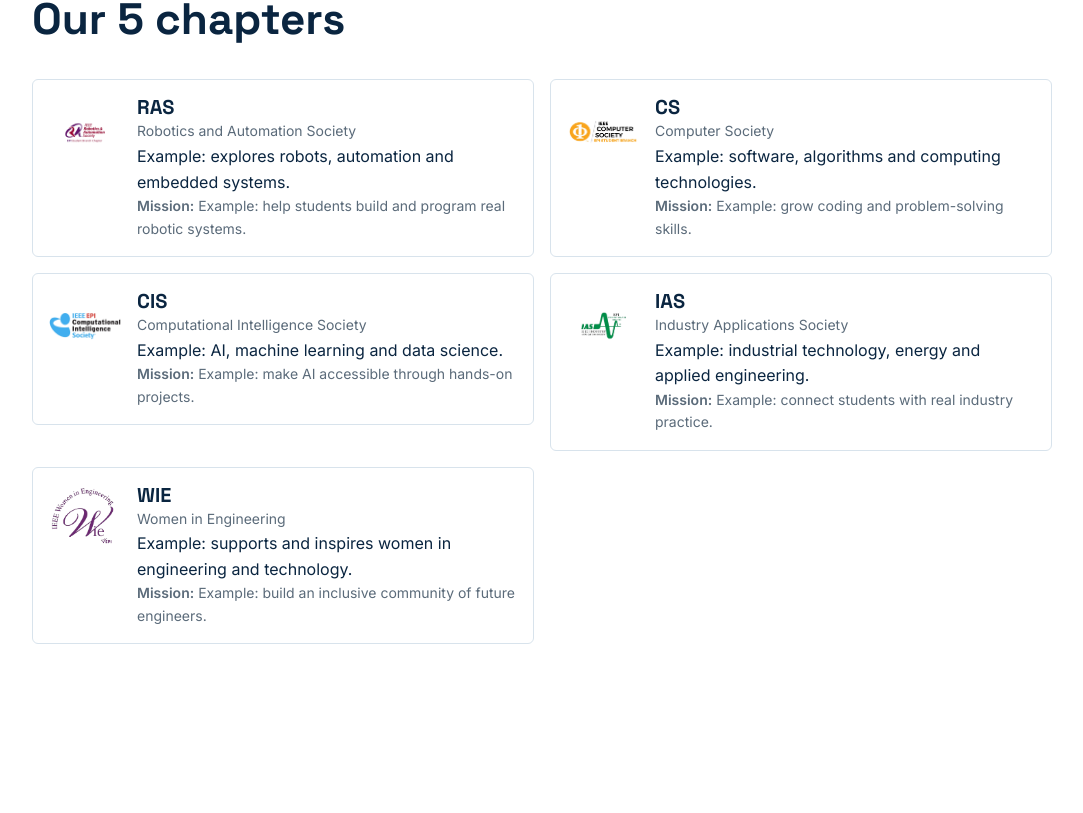
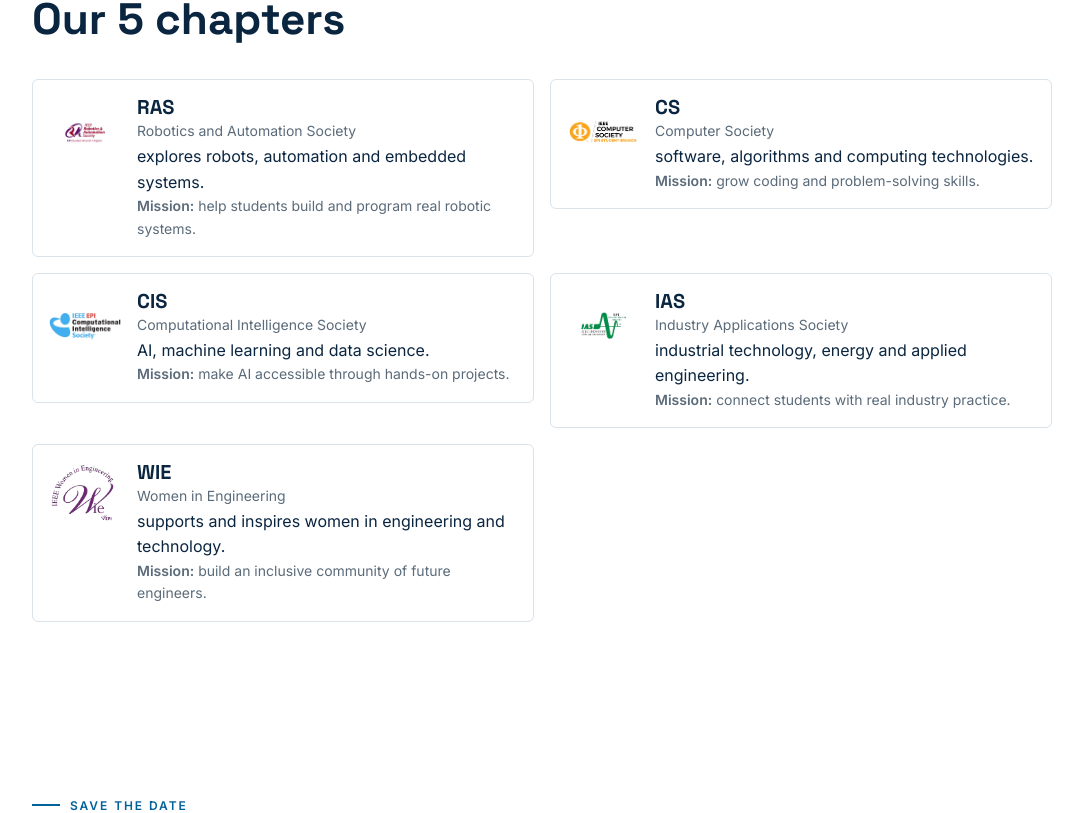
Before and after one commit to Karim1412/ieee_app, a React (Vite) app: page / in a window 1280 px wide. Shown: the part 2409-3222 px from the top of the page, without its empty margins (98-1181 px from the left). Built offline with nearby package versions, Linux system fonts and the light colour scheme.

Commit message:
Update application features and fixes

```diff
--- a/src/data/content.ts
+++ b/src/data/content.ts
@@ -26,7 +26,7 @@ export const ABOUT_IEEE = {
 }
 export const ABOUT_SB = {
   title: 'What is IEEE EPI SB?',
-  text: 'Example: IEEE EPI SB is the IEEE Student Branch of EPI Digital School. We bring students together around technology, innovation and leadership through workshops, competitions and community events.', // TODO: your real text
+  text: 'IEEE EPI SB is the IEEE Student Branch of EPI Digital School. We bring students together around technology, innovation and leadership through workshops, competitions and community events.', // TODO: your real text
 }
 
 // ---------- CHAPTERS ----------
@@ -34,24 +34,24 @@ export interface Chapter { id: string; name: string; full: string; logo: string;
 export const CHAPTERS: Chapter[] = [
   { id: 'ras', name: 'RAS', full: 'Robotics and Automation Society',
     logo: '/images/chapters/ras.png',
-    description: 'Example: explores robots, automation and embedded systems.',
-    mission: 'Example: help students build and program real robotic systems.' },
+    description: 'explores robots, automation and embedded systems.',
+    mission: 'help students build and program real robotic systems.' },
   { id: 'cs', name: 'CS', full: 'Computer Society',
     logo: '/images/chapters/cs.png',
-    description: 'Example: software, algorithms and computing technologies.',
-    mission: 'Example: grow coding and problem-solving skills.' },
+    description: 'software, algorithms and computing technologies.',
+    mission: 'grow coding and problem-solving skills.' },
   { id: 'cis', name: 'CIS', full: 'Computational Intelligence Society',
     logo: '/images/chapters/cis.png',
-    description: 'Example: AI, machine learning and data science.',
-    mission: 'Example: make AI accessible through hands-on projects.' },
+    description: 'AI, machine learning and data science.',
+    mission: 'make AI accessible through hands-on projects.' },
   { id: 'ias', name: 'IAS', full: 'Industry Applications Society',
     logo: '/images/chapters/ias.png',
-    description: 'Example: industrial technology, energy and applied engineering.',
-    mission: 'Example: connect students with real industry practice.' },
+    description: 'industrial technology, energy and applied engineering.',
+    mission: 'connect students with real industry practice.' },
   { id: 'wie', name: 'WIE', full: 'Women in Engineering',
     logo: '/images/chapters/wie.png',
-    description: 'Example: supports and inspires women in engineering and technology.',
-    mission: 'Example: build an inclusive community of future engineers.' },
+    description: 'supports and inspires women in engineering and technology.',
+    mission: 'build an inclusive community of future engineers.' },
 ]
 
 // ---------- EVENTS ----------
@@ -59,19 +59,19 @@ export const CHAPTERS: Chapter[] = [
 export interface EventItem { id: string; name: string; date: string; description: string; photos: string[] }
 export const EVENTS: EventItem[] = [
   { id: 'ieee-day', name: 'IEEE Day', date: '15 October 2026',
-    description: 'Example: the yearly celebration of IEEE and the ways engineers and technology improve the world, with activities for our members.', // TODO
+    description: 'the yearly celebration of IEEE and the ways engineers and technology improve the world, with activities for our members.', // TODO
     photos: ['/images/events/ieee-day.jpg', '/images/events/ieee-day1.jpg', '/images/events/ieee-day2.jpg'] },
-  { id: 'ieee-xtreme', name: 'IEEE Xtreme', date: 'Example: October 2025',
-    description: 'Example: a 24-hour global programming competition where student teams solve algorithmic problems.',
-    photos: ['/images/events/ieee-xtreme.jpg', '/images/events/ieee-xtreme1.jpg'] },
-  { id: 'robostation', name: 'Robostation', date: 'Example: Coming Soon 2026',
-    description: 'Example: a robotics event with workshops, challenges and live demos.',
+  { id: 'ieee-xtreme', name: 'IEEE Xtreme', date: '31 October 2026',
+    description: 'a 24-hour global programming competition where student teams solve algorithmic problems.',
+    photos: ['/images/events/ieee-xtreme1.jpg', '/images/events/ieee-xtreme2.jpg'] },
+  { id: 'robostation', name: 'Robostation', date: 'Coming Soon',
+    description: 'a robotics event with workshops, challenges and live demos.',
     photos: ['/images/events/robostation.jpg', '/images/events/robostation1.jpg'] },
-  { id: 'mystery-night', name: 'Mystery Night', date: 'Example: December 2025',
-    description: 'Example: a night of puzzles, clues and teamwork where teams race to solve the mystery.',
+  { id: 'mystery-night', name: 'Mystery Night', date: 'Coming Soon',
+    description: 'a night of puzzles, clues and teamwork where teams race to solve the mystery.',
     photos: ['/images/events/mystery-night.jpg', '/images/events/mystery-night1.jpg'] },
-  { id: 'hackarena', name: 'Hackarena', date: 'Example: May 2026',
-    description: 'Example: a hackathon where teams build a working project in a limited time.',
+  { id: 'hackarena', name: 'Hackarena', date: 'Coming Soon',
+    description: 'a hackathon where teams build a working project in a limited time.',
     photos: ['/images/events/hackarena.jpg', '/images/events/hackarena1.jpg'] },
 ]
 
@@ -79,20 +79,20 @@ export const EVENTS: EventItem[] = [
 // bio and link are optional. Use the real extension of each photo.
 export interface Officer { role: string; name: string; photo: string; bio?: string; link?: string }
 export const OFFICERS: Officer[] = [
-  { role: 'Chair', name: 'Full Name', photo: '/images/officers/chair.jpg' },
-  { role: 'Vice Chair', name: 'Full Name', photo: '/images/officers/vice-chair.jpg' },
-  { role: 'Secretary', name: 'Full Name', photo: '/images/officers/secretary.jpg' },
-  { role: 'Treasurer', name: 'Full Name', photo: '/images/officers/treasurer.jpg' },
-  { role: 'Webmaster', name: 'Full Name', photo: '/images/officers/webmaster.jpg' },
-  { role: 'Media Manager', name: 'Full Name', photo: '/images/officers/media-manager.jpg' },
-  { role: 'Social Media Manager', name: 'Full Name', photo: '/images/officers/social-media-manager.jpg' },
+  { role: 'Chair', name: 'Karim Thabet', photo: '/images/officers/chair.jpg' },
+  { role: 'Vice Chair', name: 'Dhia Zrelli', photo: '/images/officers/vice-chair.jpg' },
+  { role: 'Secretary', name: 'Sarah Farjallah', photo: '/images/officers/secretary.jpg' },
+  { role: 'Treasurer', name: 'Rima Jaballah', photo: '/images/officers/treasurer.jpg' },
+  { role: 'Webmaster', name: 'Radhi Tlili', photo: '/images/officers/webmaster.jpg' },
+  { role: 'Media Manager', name: 'Ela ben Yahya', photo: '/images/officers/media-manager.jpg' },
+  { role: 'Social Media Manager', name: 'Zaineb Rahall', photo: '/images/officers/social-media-manager.jpg' },
 ]
 
 // ---------- AWARDS 2026 ----------
 // Photos: /public/images/awards/. Use the real file extension.
 export interface Award { rank: '1st' | '2nd' | '3rd'; title: string; photo: string }
 export const AWARDS: Award[] = [
-  { rank: '1st', title: '1st prize in CSTAM 2.0 technical challenge', photo: '/images/awards/cstam-2.jpg' },
+  { rank: '1st', title: '1st prize in CSTAM 2.0 technical challenge', photo: '/images/awards/cstam.jpg' },
   { rank: '1st', title: '1st prize in Sumo Squid Robots 6.0', photo: '/images/awards/sumo.jpg' },
   { rank: '2nd', title: '2nd prize All Terrain Squid Robots 6.0', photo: '/images/awards/all-terrain-squid-6.jpg' },
   { rank: '2nd', title: '2nd prize All Terrain in Green Robot Challenge ITBS', photo: '/images/awards/itbs.jpg' },
```
Also changed, not shown: public/images/events/mystery-night.jpg (renamed from public/images/events/mystery_night.jpg), public/images/events/robostation1.jpg (renamed from public/images/events/r.jpg).
